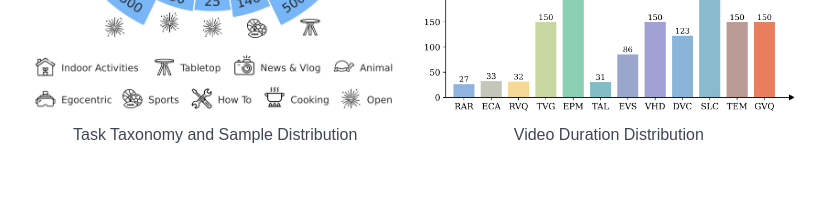
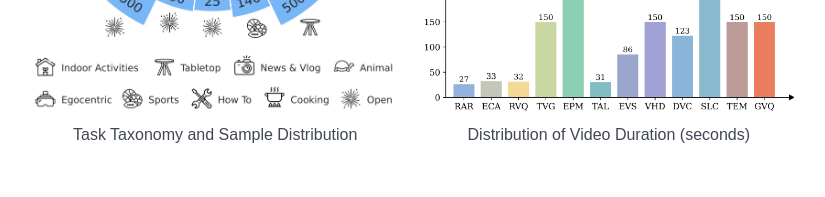
Before and after one commit to ETBench/etbench.github.io, a plain HTML site: page index.html in a window 1280 px wide. Shown: the part 2520-2717 px from the top of the page, without its empty margins (228-1053 px from the left). Drawn offline with nearby package versions, Linux system fonts and the light colour scheme; a small style sheet from the web is missing.

Commit message:
Fix caption

```diff
--- a/index.html
+++ b/index.html
@@ -178,7 +178,7 @@
           <img src="figures/wordcloud.jpg" alt="Word Cloud" data-zoom-image />
           <div class="caption">Word Cloud of Text Queries</div>
           <img src="figures/duration.jpg" alt="Video Duration" data-zoom-image />
-          <div class="caption">Video Duration Distribution</div>
+          <div class="caption">Distribution of Video Duration (seconds)</div>
         </div>
       </div>
     </div>
```
